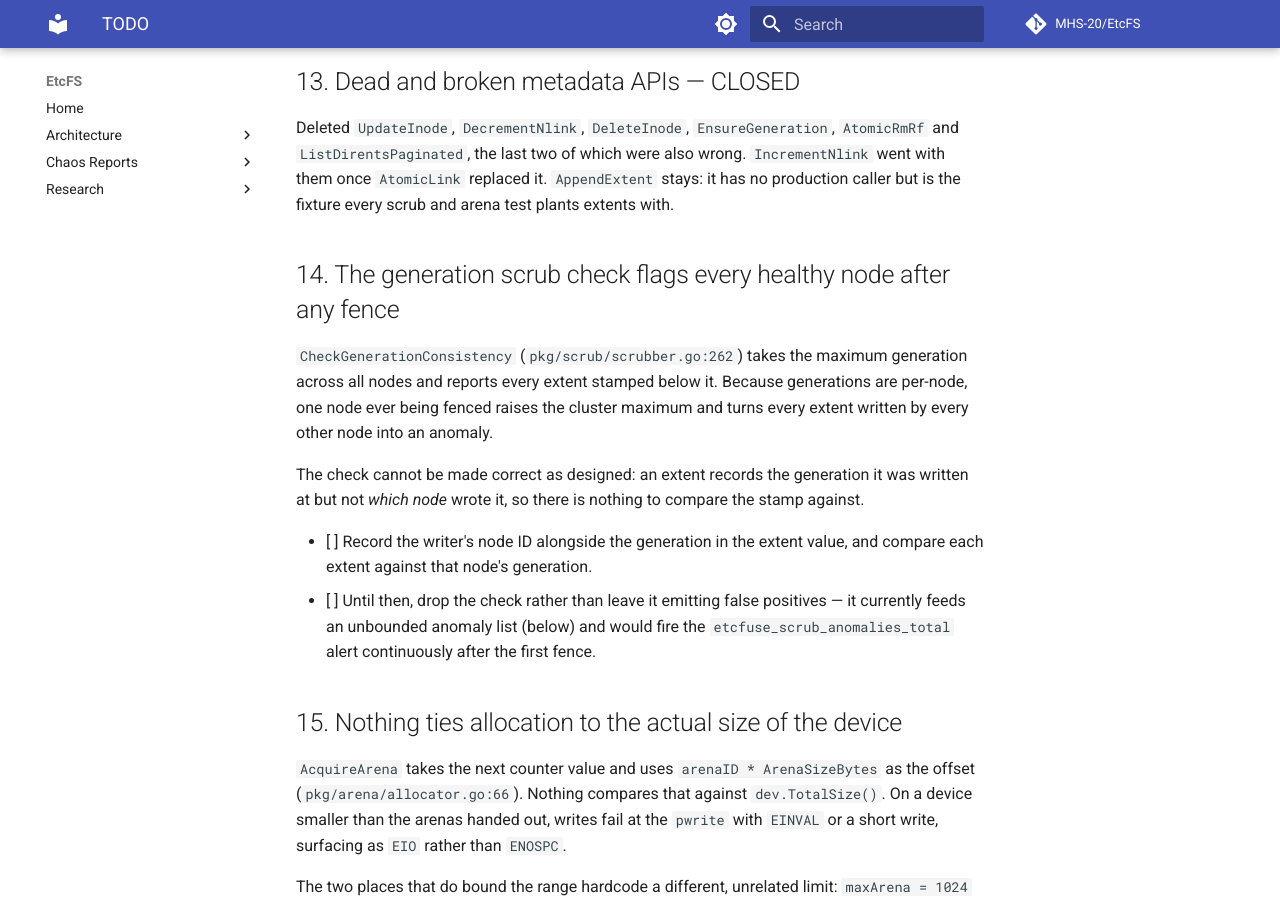
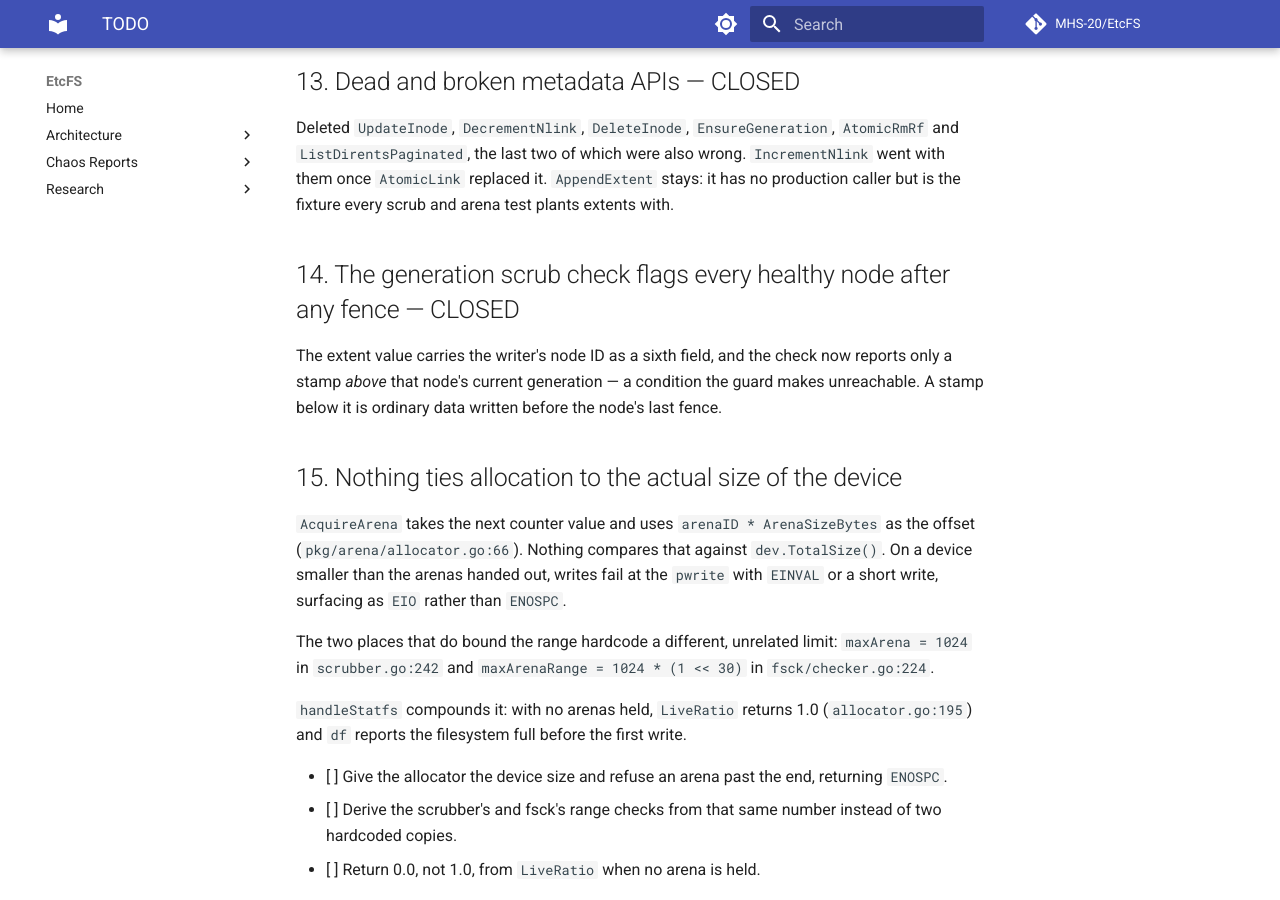
Before and after one commit to MHS-20/EtcFS, an MkDocs documentation site: the page built from docs/TODO.md, in a window 1280 px wide and 900 px high, scrolled down 2692 px. Built offline with MkDocs 1.6.1 and Material for MkDocs 9.7.7, drawn with Linux system fonts in a browser that asks for light colours; comment, search, counter and statistics services are not loaded.

Commit message:
fix(scrub): compared each extent's generation against the node that wrote it

```diff
--- a/docs/TODO.md
+++ b/docs/TODO.md
@@ -96,22 +96,12 @@ Deleted `UpdateInode`, `DecrementNlink`, `DeleteInode`, `EnsureGeneration`,
 stays: it has no production caller but is the fixture every scrub and arena
 test plants extents with.
 
-## 14. The generation scrub check flags every healthy node after any fence
+## 14. The generation scrub check flags every healthy node after any fence — CLOSED
 
-`CheckGenerationConsistency` (`pkg/scrub/scrubber.go:262`) takes the maximum
-generation across all nodes and reports every extent stamped below it. Because
-generations are per-node, one node ever being fenced raises the cluster maximum
-and turns every extent written by every other node into an anomaly.
-
-The check cannot be made correct as designed: an extent records the generation
-it was written at but not *which node* wrote it, so there is nothing to compare
-the stamp against.
-
-- [ ] Record the writer's node ID alongside the generation in the extent value,
-      and compare each extent against that node's generation.
-- [ ] Until then, drop the check rather than leave it emitting false positives
-      — it currently feeds an unbounded anomaly list (below) and would fire the
-      `etcfuse_scrub_anomalies_total` alert continuously after the first fence.
+The extent value carries the writer's node ID as a sixth field, and the check
+now reports only a stamp *above* that node's current generation — a condition
+the guard makes unreachable. A stamp below it is ordinary data written before
+the node's last fence.
 
 ## 15. Nothing ties allocation to the actual size of the device
 
```
Also changed, not shown: docs/architecture/metadata/metadata-schema.md (+4 -4 lines), docs/architecture/reliability/continuous-scrubber.md (+9 -8 lines), docs/design-decisions.md (+8 -0 lines), 8 other files.
